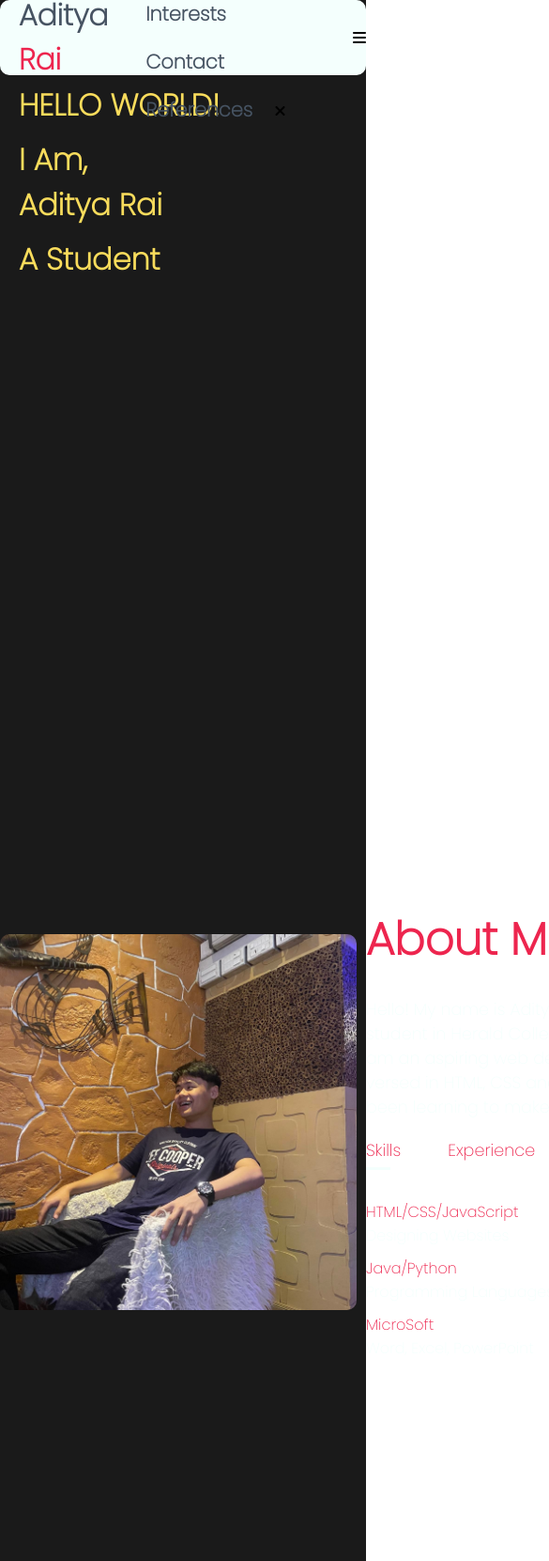
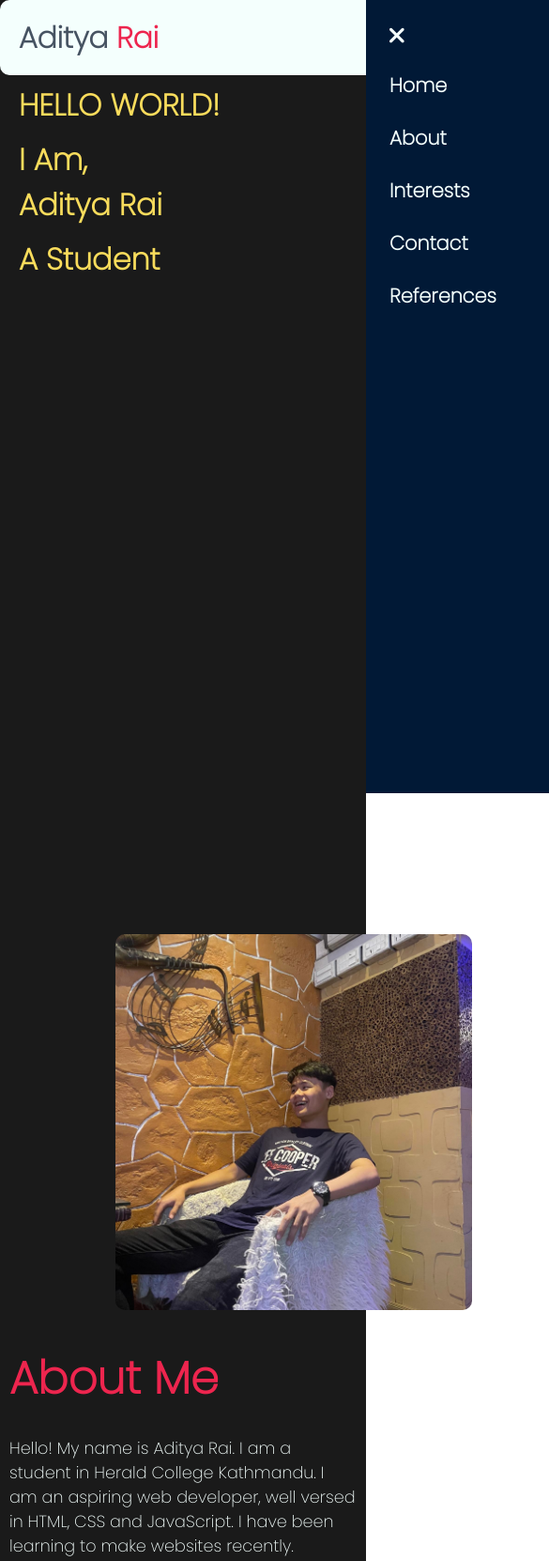
Before and after one commit to Adityaarai/Portfolio, a plain HTML site: page Portfolio/portfolio.html in a window 390 px wide. Shown: the top 1661 px of the page at 94% size, 585 px wide, since content can reach past the window. Drawn offline with Linux system fonts and the light colour scheme.

Commit message:
did some media queries

```diff
--- a/Portfolio/css/portfolio.css
+++ b/Portfolio/css/portfolio.css
@@ -113,19 +113,18 @@ span{
 .row{
     display: flex;
     justify-content:space-between;
+    flex-wrap: wrap;
 }
 .column1{
     flex-basis: 35%;
-    display: flex;
-    position: relative;
-    justify-content: flex-end;
 }
 .column2{
     flex-basis: 60%;
     padding: 0 10px;
 }
 .column1 img{
-    margin-top: 30px;
+    margin: 30px;
+    margin-left: 30%;
     width: 380px;
     height: 400px;
     border-radius: 10px;
@@ -178,13 +177,13 @@ span{
 /* -------------------------about----------------------------- */
 /* -------------------------portfolio------------------------- */
 #portfolio{
-    padding: 5px 0;
+    padding: 50px 0;
     background: var(--black);
 }
 .interest-list{
     margin: 10px 20px;
     display: grid;
-    grid-template-columns: repeat(3,1fr);
+    grid-template-columns: repeat(auto-fit, min-max(250px,1fr));
     grid-gap: 30px;
 }
 .interest-title{
@@ -339,3 +338,65 @@ footer p{
     font-size: 1.2em;
     color: var(--grey);
 }
+/* --------------------------media------------------------ */
+.navbar .fa-solid{
+    display: none;
+}
+
+@media screen and (max-width: 820px){
+    #home{
+        height: 100vh;
+    }
+    .navbar .fa-solid{
+        display: block;
+        font-size: 25px;
+        color: var(--black);
+        cursor: pointer;
+        margin: 25px;
+    }
+    .nav-list{
+        background: var(--darkblue);
+        position: fixed;
+        top: 0;
+        right: -200px;
+        width: 200px;
+        height: 100vh;
+        padding-top:50px;
+        z-index: 2;
+        transition: 0.5s
+    }
+    .nav-list li{
+        display: block;
+        margin: 25px 25px;
+    }
+    .nav-list li a{
+        color: var(--grey);
+    }
+    .nav-list .fa-solid{
+        position: absolute;
+        top: 0;
+        left: 0;
+        width: 100%;
+        cursor: pointer;
+        color: var(--grey);
+    }
+    .navbar{
+      background-color: var(--grey);
+      position: fixed;
+      width: 100vh;
+    }
+    #about{
+        height: 100vh;
+    }
+    .column1, .column2{
+        flex-basis: 100%;
+        height: auto;
+    }
+    .left, .right{
+        flex-basis: 100%;
+        margin: 20px 20px;
+        align-items: left;
+        text-align: center;
+        justify-content: center;
+    }
+}
--- a/Portfolio/js/portfolio.js
+++ b/Portfolio/js/portfolio.js
@@ -22,7 +22,16 @@ window.addEventListener("scroll", function(){
     } else {
         navi.classList.remove("nav-hide")
     }
+    lastScrollY = window.scrollY
+    });
 
-    lastScrollY = window.scrollY
-});
+var smenu = document.getElementById("menu");
+
+function openmenu(){
+    smenu.style.right = "0";
+}
+function closemenu(){
+    smenu.style.right = "-200px";
+}
+
 // disappearing navbar
--- a/Portfolio/portfolio.html
+++ b/Portfolio/portfolio.html
@@ -15,15 +15,15 @@
             <div class="logo">
                 <h1>Aditya <span>Rai</span></h1>
             </div>
-            <ul class="nav-list">
+            <ul class="nav-list" id="menu">
                 <li><a href="#home" class="nav-link">Home</a></li>
                 <li><a href="#about" class="nav-link">About</a></li>
                 <li><a href="#portfolio" class="nav-link">Interests</a></li>
                 <li><a href="#contact" class="nav-link">Contact</a></li>
                 <li><a href="#refer" class="nav-link">References</a></li>
-                <i class="fa-sharp fa-solid fa-xmark"></i>
+                <i class="fa-solid fa-xmark" onclick="closemenu()"></i>
             </ul>
-            <i class="fa-solid fa-bars"></i>
+            <i class="fa-solid fa-bars" onclick="openmenu()"></i>
         </nav>
         <div class="info">
             <h1>HELLO WORLD!</h1>
```
